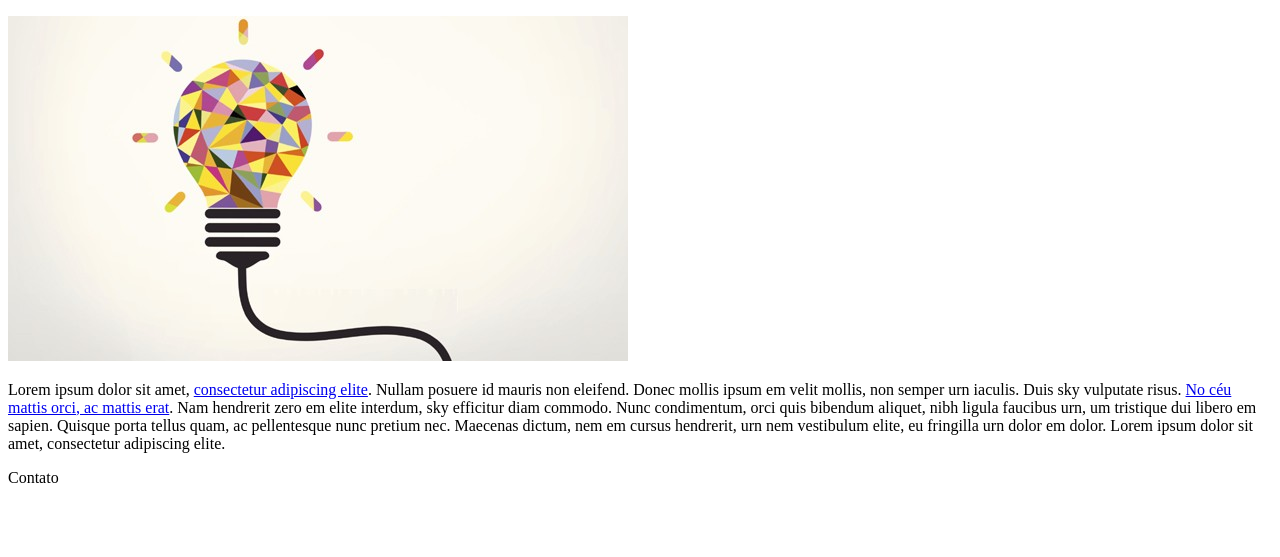
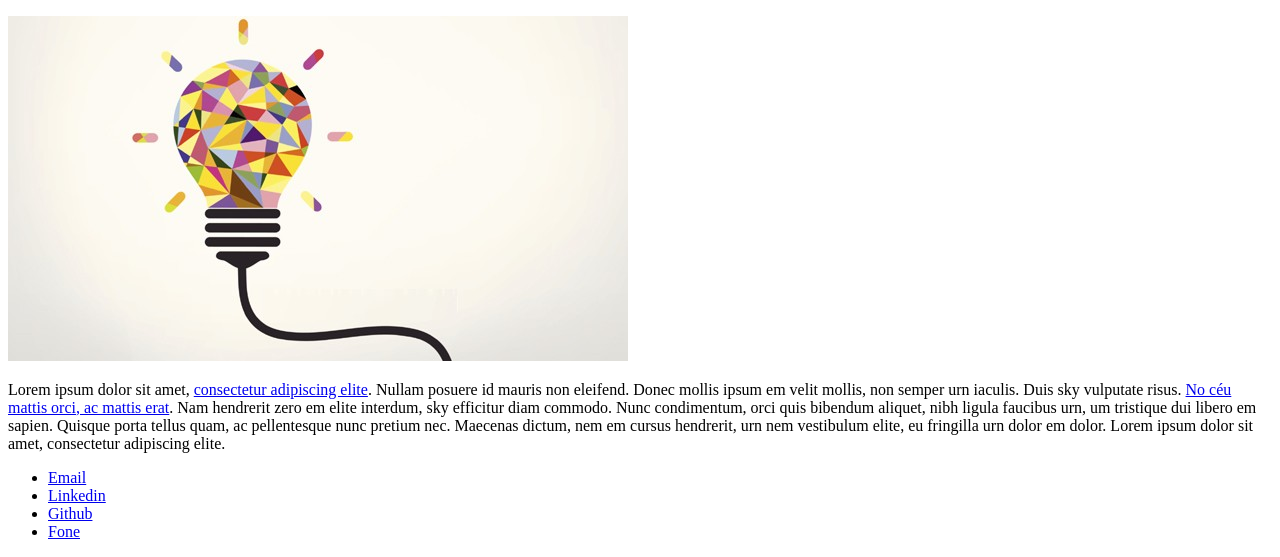
Before and after one commit to vandersann/Aula_Html5_2.0, a plain HTML site: page index.html in a window 1280 px wide. Shown: the part 371-928 px from the top of the page. Before the commit the page ends 866 px from the top, so only its background shows below. Drawn offline with Linux system fonts and the light colour scheme.

Commit message:
Acrescimo de lista de contatos utilizando ul e li. Todas as opções foram linkadas utilizando a href.

```diff
--- a/index.html
+++ b/index.html
@@ -25,7 +25,20 @@
             </article>
         </section>
         <footer>
-            Contato
+            <ul>
+                <li>
+                    <a href="mailto:vandersann@gmail.com">Email</a>
+                </li>
+                <li>
+                    <a href="https://www.linkedin.com/in/vandersandinoo/">Linkedin</a>
+                </li>
+                <li>
+                    <a href="https://github.com/vandersann">Github</a>
+                </li>
+                <li>
+                    <a href="tel:+5581998049073">Fone</a>
+                </li>
+            </ul>
         </footer>
     </body>
 </html>
```
